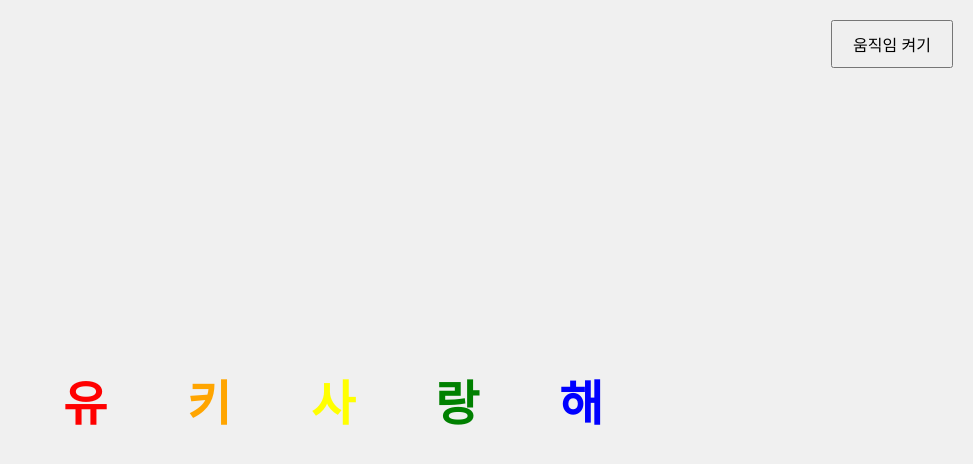
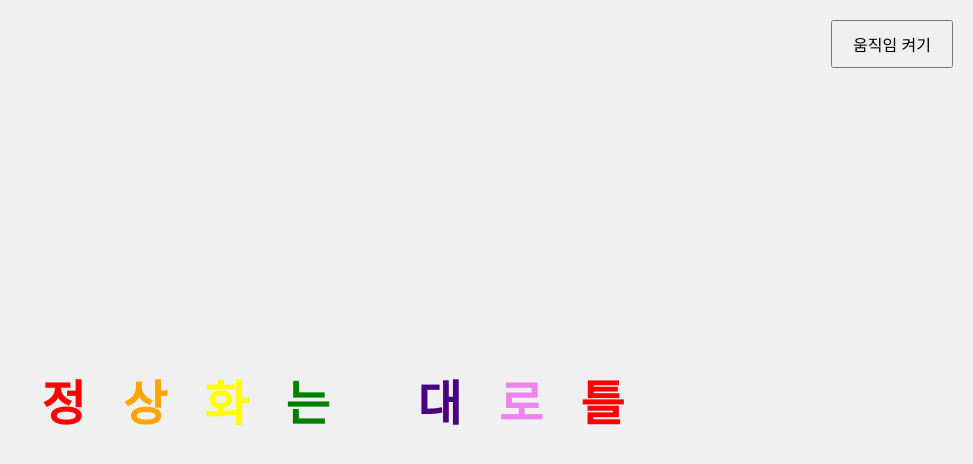
Before and after one commit to hakbeom1209/dudghkToa, a plain HTML site: page index.html in a window 1280 px wide. Shown: the whole page, without its empty margins (307-1280 px from the left). Drawn offline with Linux system fonts and the light colour scheme.

Commit message:
Update index.html

```diff
--- a/index.html
+++ b/index.html
@@ -5,7 +5,6 @@
     <meta name="viewport" content="width=device-width, initial-scale=1.0">
     <title>Toggle Moving Rainbow Text Animation</title>
     <style>
-        /* 기본 스타일 */
         body {
             display: flex;
             justify-content: center;
@@ -27,15 +26,14 @@
             gap: 20px;
             justify-content: space-around;
             align-items: center;
-            position: relative; /* 컨테이너를 기준으로 자식 요소 위치 설정 */
+            position: relative;
         }
 
         .letter {
-            transition: color 0.1s, transform 0.3s; /* 색상 및 위치 전환 시간 */
-            position: relative; /* 고정 위치 시 컨테이너 내부에서 상대 위치로 */
+            transition: color 0.1s, transform 0.3s;
+            position: relative;
         }
 
-        /* 스위치 스타일 */
         .switch-container {
             position: absolute;
             top: 20px;
@@ -51,36 +49,35 @@
 </head>
 <body>
 
-    <!-- 스위치 버튼 -->
     <div class="switch-container">
         <button class="switch-button" id="toggleButton">움직임 켜기</button>
     </div>
 
     <div class="rainbow-text">
-        <span class="letter">유</span>
-        <span class="letter">키</span>
-        <span class="letter">사</span>
-        <span class="letter">랑</span>
-        <span class="letter">해</span>
+        <span class="letter">정</span>
+        <span class="letter">상</span>
+        <span class="letter">화</span>
+        <span class="letter">는</span>
+        <span class="letter">&nbsp;</span>
+        <span class="letter">대</span>
+        <span class="letter">로</span>
+        <span class="letter">틀</span>
     </div>
 
     <script>
-        // 무지개 색상 배열
         const colors = ["red", "orange", "yellow", "green", "blue", "indigo", "violet"];
         const letters = document.querySelectorAll('.letter');
         let colorIndex = 0;
         let isMoving = false;
         let moveIntervalId;
 
-        // 색상 변경 함수 (스위치와 상관없이 항상 실행)
         setInterval(() => {
             letters.forEach((letter, index) => {
                 letter.style.color = colors[(colorIndex + index) % colors.length];
             });
             colorIndex = (colorIndex + 1) % colors.length;
-        }, 100); // 0.1초마다 실행
+        }, 100);
 
-        // 무작위 위치 지정 함수
         function setRandomPosition(element) {
             const container = document.querySelector('.rainbow-text');
             const maxX = container.clientWidth - element.offsetWidth;
@@ -92,36 +89,32 @@
             element.style.top = `${randomY}px`;
         }
 
-        // 글자를 무작위로 움직이게 하는 함수
         function startMoving() {
             moveIntervalId = setInterval(() => {
                 letters.forEach(letter => setRandomPosition(letter));
-            }, 100); // 0.1초마다 위치 변경
+            }, 100);
         }
 
-        // 글자를 고정된 위치에서 멈추게 하는 함수
         function stopMoving() {
-            clearInterval(moveIntervalId); // 움직임 중지
-            letters.forEach((letter, index) => {
-                letter.style.position = 'relative'; // 컨테이너 내부 고정 위치로
+            clearInterval(moveIntervalId);
+            letters.forEach(letter => {
+                letter.style.position = 'relative';
                 letter.style.left = '0';
                 letter.style.top = '0';
             });
         }
 
-        // 스위치 버튼 클릭 이벤트
         document.getElementById('toggleButton').addEventListener('click', () => {
             isMoving = !isMoving;
             if (isMoving) {
                 startMoving();
-                document.getElementById('toggleButton').textContent = '움직임 끄기';
+                toggleButton.textContent = '움직임 끄기';
             } else {
                 stopMoving();
-                document.getElementById('toggleButton').textContent = '움직임 켜기';
+                toggleButton.textContent = '움직임 켜기';
             }
         });
 
-        // 초기 상태 고정
         stopMoving();
     </script>
 
```
